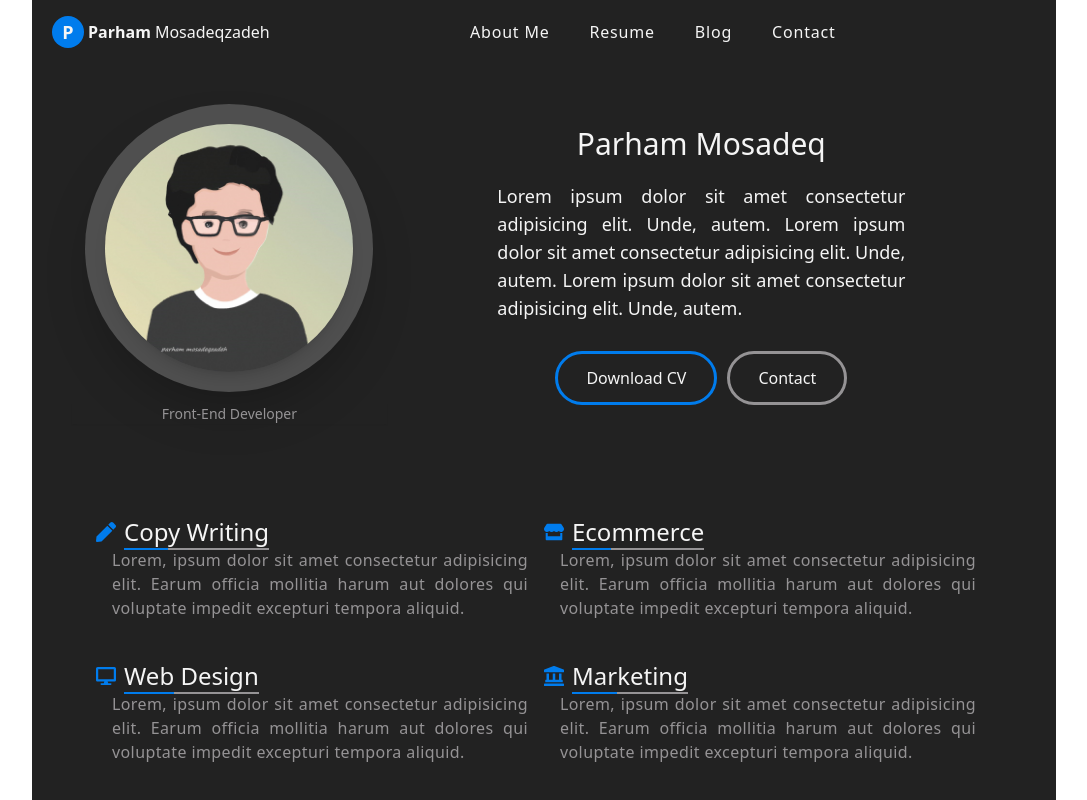
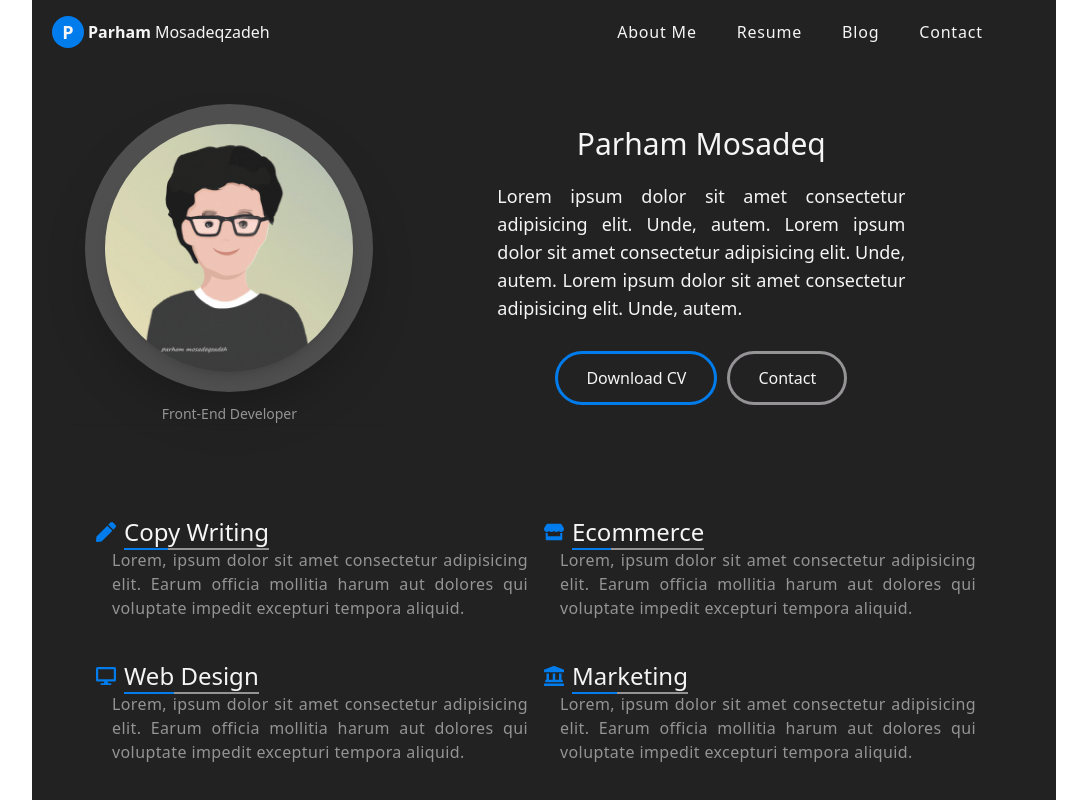
Before and after one commit to parham-mosadeq/parham-cv, a Next.js app: page / in a window 1280 px wide. Shown: the top 800 px of the page, without its empty margins (96-1183 px from the left). Built offline with nearby package versions, Linux system fonts and the light colour scheme.

Commit message:
debug navItems margin

```diff
--- a/src/components/layouts/Navbar.js
+++ b/src/components/layouts/Navbar.js
@@ -5,7 +5,7 @@ import { useRouter } from 'next/router';
 const Navbar = () => {
   const [isOpen, setIsOpen] = useState(false);
   const { pathname } = useRouter();
-  const toggleMenu = () => setIsOpen((prev) => !prev);
+  const handleMenu = () => setIsOpen((prev) => !prev);
   const navItems = ['about me', 'resume', 'blog', 'contact'];
 
   useEffect(() => {
@@ -30,17 +30,17 @@ const Navbar = () => {
         </div>
         {/* btn */}
         <div className='text-mainWhite text-2xl cursor-pointer z-10 md:hidden'>
-          {isOpen ? (
-            <HiX onClick={() => toggleMenu()} />
+          {!isOpen ? (
+            <HiMenu onClick={() => handleMenu()} />
           ) : (
-            <HiMenu onClick={() => toggleMenu()} />
+            <HiX onClick={() => handleMenu()} />
           )}
         </div>
         {/* btn */}
         <ul
           className={`${
-            isOpen ? 'absolute' : 'hidden'
-          } text-mainWhite bg-mainDark h-screen w-1/2 capitalize top-0 right-0 flex flex-col items-center justify-center
+            !isOpen ? 'hidden' : 'absolute'
+          } text-mainWhite bg-mainDark h-screen w-1/2 capitalize absolute top-0 right-0 flex flex-col items-center justify-center
 
           md:flex md:flex-row md:h-16 md:w-1/2 md:mx-auto
           `}
@@ -50,7 +50,7 @@ const Navbar = () => {
             return (
               <li
                 key={item}
-                className='my-16 transition duration-300 hover:text-mainGray tracking-wider capitalize  md:my-0 md:mx-2 lg:mx-5'
+                className='my-16 transition duration-500 hover:text-mainGray tracking-wider capitalize  md:my-0 md:mx-2 lg:mx-5'
               >
                 <Link href={`/${joinedItems}`}>{item}</Link>
               </li>
```
